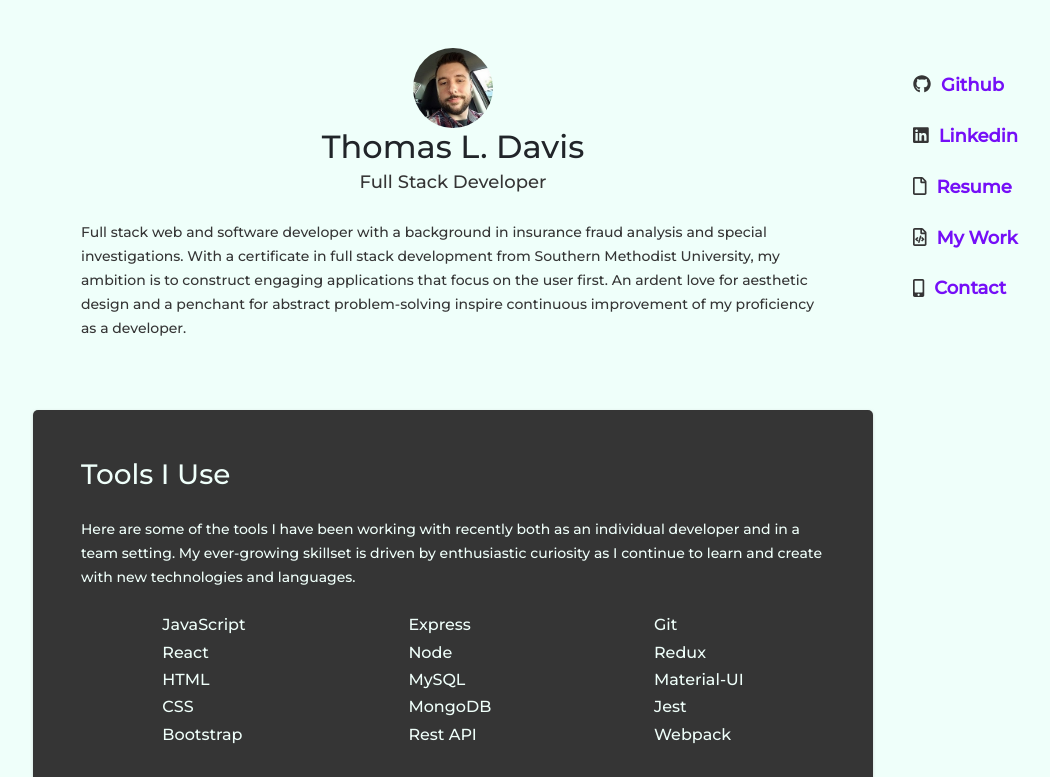
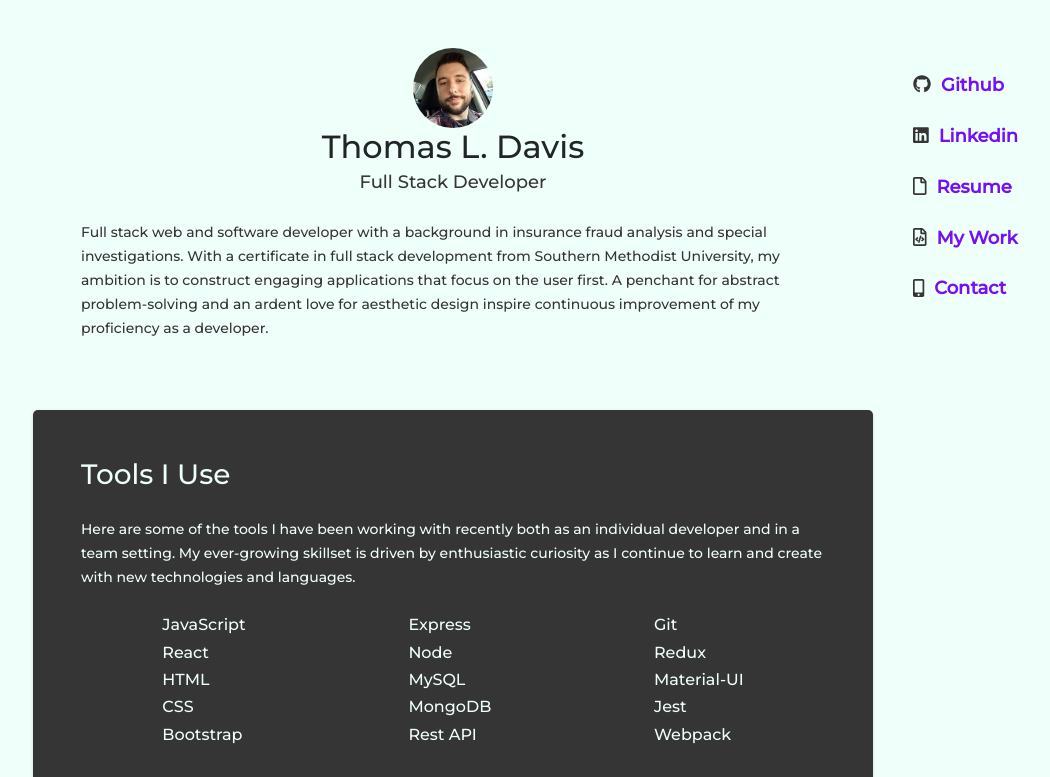
Before and after one commit to tldav/portfolio-2020, a React (Create React App) app: page / in a window 1280 px wide. Shown: the top 777 px of the page, without its empty margins (187-1237 px from the left). Built offline with nearby package versions, Linux system fonts and the light colour scheme; a web font is replaced by a local one.

Commit message:
minor change to about again

```diff
--- a/src/sections/Intro.jsx
+++ b/src/sections/Intro.jsx
@@ -18,8 +18,8 @@ const Intro = () => {
 				insurance fraud analysis and special investigations. With a
 				certificate in full stack development from Southern Methodist
 				University, my ambition is to construct engaging applications
-				that focus on the user first. An ardent love for aesthetic
-				design and a penchant for abstract problem-solving inspire
+				that focus on the user first. A penchant for abstract
+				problem-solving and an ardent love for aesthetic design inspire
 				continuous improvement of my proficiency as a developer.
 			</p>
 		</div>
```
